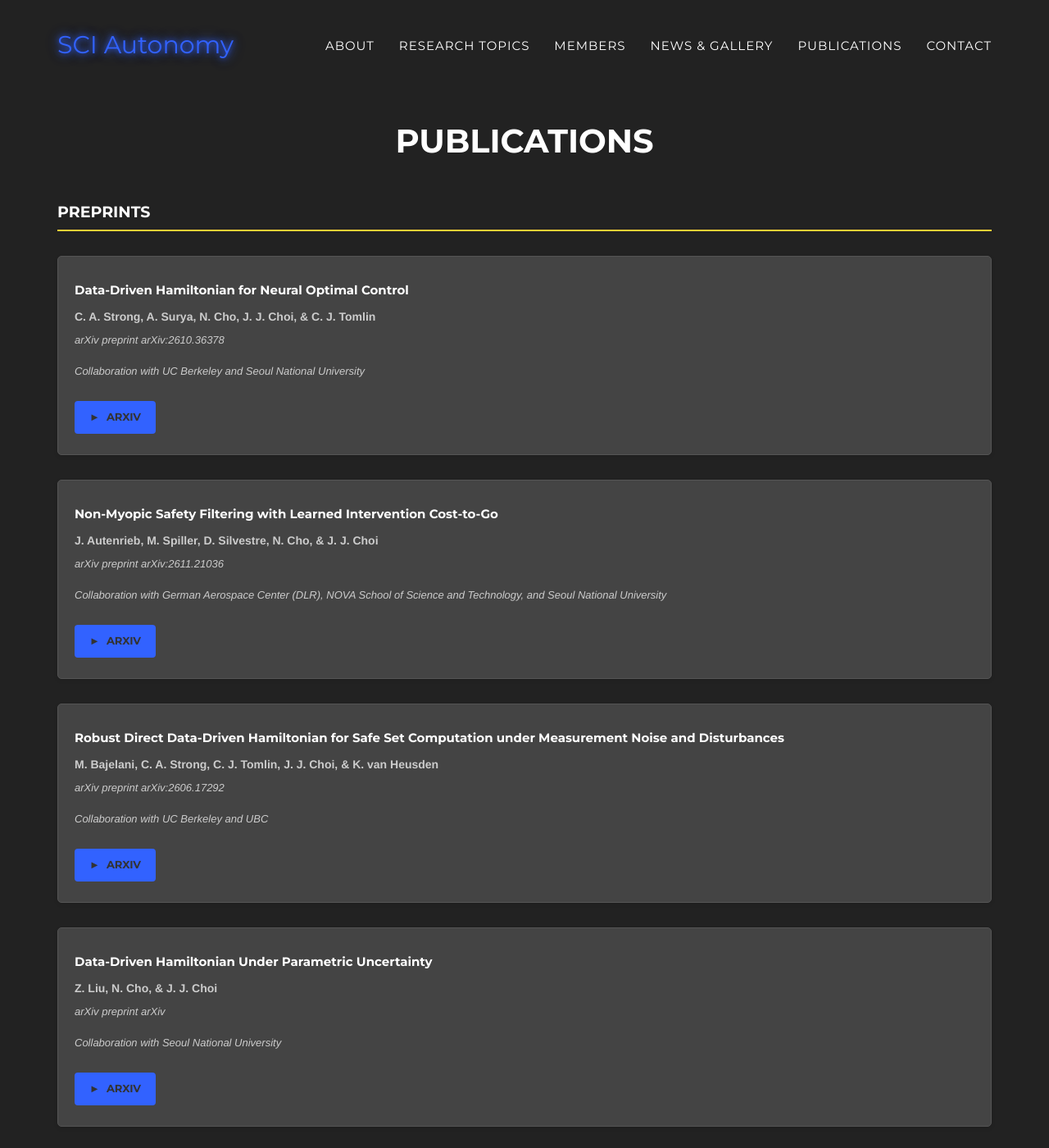
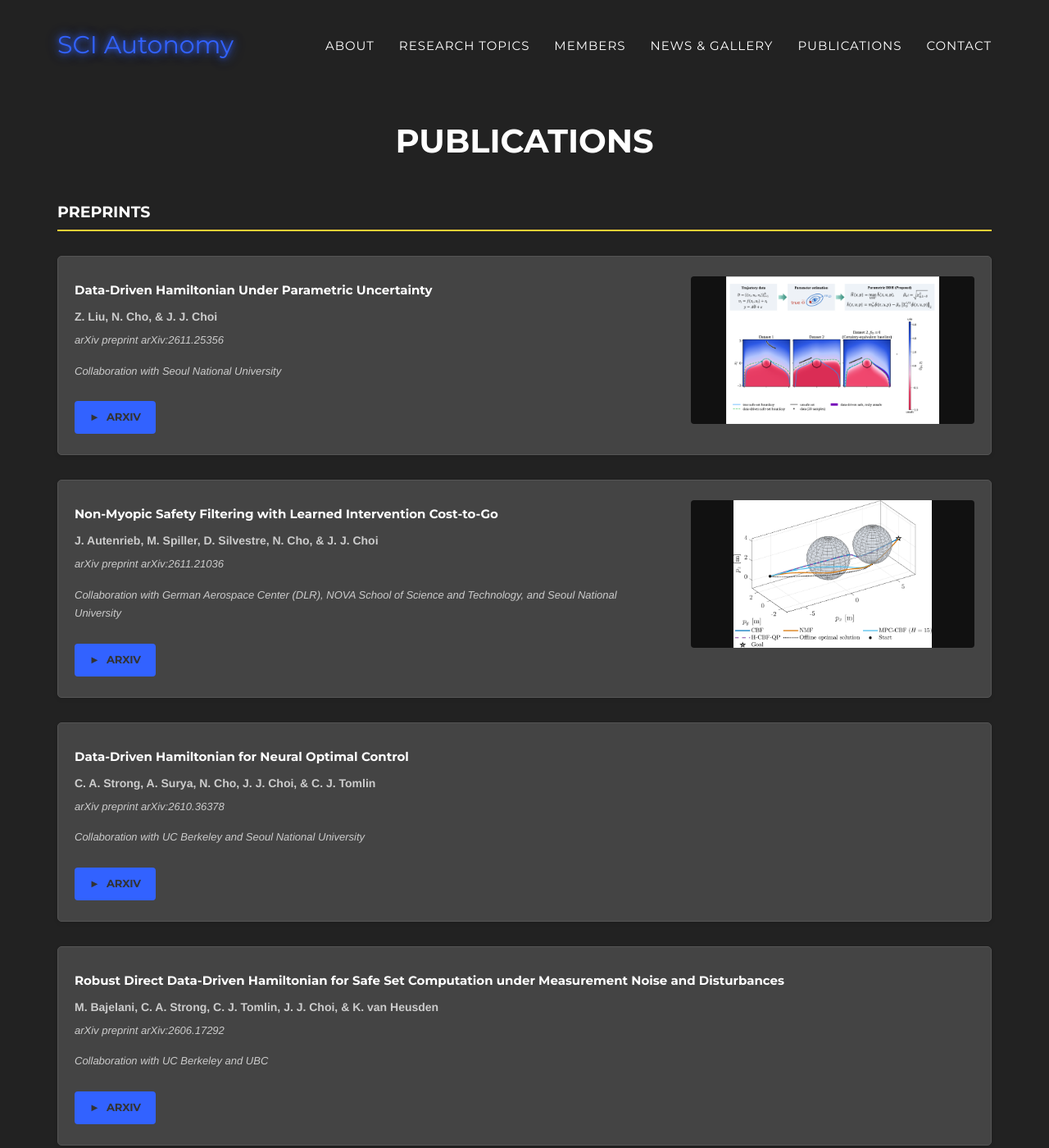
Before and after one commit to ChoiJangho/sci_autonomy_lab_website, a Jekyll site: the page built from publications/index.html, in a window 1280 px wide and 1400 px high. Shown: the whole window at 82% size. Built offline with Jekyll 4.4.1, drawn with Linux system fonts in a browser that asks for light colours; some web fonts are replaced.

Commit message:
add image thumbnails to publications.

```diff
--- a/_includes/publications.html
+++ b/_includes/publications.html
@@ -14,21 +14,37 @@
                 <h4 class="publication-year">{{ category }}</h4>
 
                 {% for publication in publications %}
+                {% assign media_value = publication.media | default: "" %}
+                {% assign media_type = "" %}
                 {% assign youtube_id = "" %}
-                {% if publication.video_link and publication.video_link != "" and publication.video_link != "#" %}
-                    {% if publication.video_link contains "youtu.be/" %}
-                        {% assign youtube_id = publication.video_link | split: "youtu.be/" | last | split: "?" | first | split: "/" | first %}
-                    {% elsif publication.video_link contains "youtube.com/watch" %}
-                        {% assign youtube_id = publication.video_link | split: "v=" | last | split: "&" | first %}
-                    {% elsif publication.video_link contains "youtube.com/embed/" %}
-                        {% assign youtube_id = publication.video_link | split: "embed/" | last | split: "?" | first | split: "/" | first %}
-                    {% elsif publication.video_link contains "youtube.com/shorts/" %}
-                        {% assign youtube_id = publication.video_link | split: "shorts/" | last | split: "?" | first | split: "/" | first %}
+                {% assign media_image = "" %}
+                {% if media_value != "" and media_value != "#" %}
+                    {% if media_value contains "://" or media_value contains "http://" or media_value contains "https://" %}
+                        {% assign media_type = "video" %}
+                        {% if media_value contains "youtu.be/" %}
+                            {% assign youtube_id = media_value | split: "youtu.be/" | last | split: "?" | first | split: "/" | first %}
+                        {% elsif media_value contains "youtube.com/watch" %}
+                            {% assign youtube_id = media_value | split: "v=" | last | split: "&" | first %}
+                        {% elsif media_value contains "youtube.com/embed/" %}
+                            {% assign youtube_id = media_value | split: "embed/" | last | split: "?" | first | split: "/" | first %}
+                        {% elsif media_value contains "youtube.com/shorts/" %}
+                            {% assign youtube_id = media_value | split: "shorts/" | last | split: "?" | first | split: "/" | first %}
+                        {% endif %}
+                    {% else %}
+                        {% assign media_ext = media_value | split: "." | last | downcase %}
+                        {% if media_ext == "png" or media_ext == "jpg" or media_ext == "jpeg" or media_ext == "webp" or media_ext == "gif" %}
+                            {% assign media_type = "image" %}
+                            {% assign media_image = media_value %}
+                        {% endif %}
                     {% endif %}
+                {% endif %}
+                {% assign has_media_thumb = false %}
+                {% if youtube_id != "" or media_type == "image" %}
+                    {% assign has_media_thumb = true %}
                 {% endif %}
                 <div class="publication-item">
                     <div class="row">
-                        <div class="{% if youtube_id != "" %}col-md-8{% else %}col-md-12{% endif %}">
+                        <div class="{% if has_media_thumb %}col-md-8{% else %}col-md-12{% endif %}">
                             <h5 class="publication-title">{{ publication.title }}</h5>
                             <p class="publication-authors"><strong>{{ publication.authors }}</strong></p>
                             <p class="publication-venue">{{ publication.venue }}</p>
@@ -42,8 +58,8 @@
                                 {% if publication.arxiv_link and publication.arxiv_link != "#" %}
                                 <a href="{{ publication.arxiv_link }}" class="btn btn-primary btn-sm" target="_blank">arxiv</a>
                                 {% endif %}
-                                {% if publication.video_link and publication.video_link != "" %}
-                                <a href="{{ publication.video_link }}" class="btn btn-primary btn-sm" target="_blank">video</a>
+                                {% if media_type == "video" %}
+                                <a href="{{ media_value }}" class="btn btn-primary btn-sm" target="_blank">video</a>
                                 {% endif %}
                                 {% if publication.code_link and publication.code_link != "" %}
                                 <a href="{{ publication.code_link }}" class="btn btn-primary btn-sm" target="_blank">code</a>
@@ -55,10 +71,16 @@
                         </div>
                         {% if youtube_id != "" %}
                         <div class="col-md-4">
-                            <a class="publication-video-thumb" href="{{ publication.video_link }}" target="_blank" rel="noopener" aria-label="Watch video for {{ publication.title }}">
+                            <a class="publication-media-thumb publication-video-thumb" href="{{ media_value }}" target="_blank" rel="noopener" aria-label="Watch video for {{ publication.title }}">
                                 <img src="https://img.youtube.com/vi/{{ youtube_id }}/hqdefault.jpg" alt="Video thumbnail for {{ publication.title }}">
                                 <span class="publication-video-play" aria-hidden="true"></span>
                             </a>
+                        </div>
+                        {% elsif media_type == "image" %}
+                        <div class="col-md-4">
+                            <div class="publication-media-thumb publication-image-thumb">
+                                <img src="{{ site.baseurl }}/img/publications/{{ media_image }}" alt="{{ publication.title }}">
+                            </div>
                         </div>
                         {% endif %}
                     </div>
--- a/js/header-slideshow.js
+++ b/js/header-slideshow.js
@@ -3,10 +3,12 @@
     var slideshow = document.querySelector('.header-slideshow');
     if (!slideshow) return;
 
+    var mode = slideshow.getAttribute('data-header-mode') || 'slideshow';
     var slides = Array.prototype.slice.call(slideshow.querySelectorAll('.header-slide'));
     if (!slides.length) return;
 
-    if (slides.length === 1) {
+    // Single image / single video: no slideshow cycling
+    if (mode === 'image' || mode === 'video' || slides.length === 1) {
         var onlyVideo = slideshow.querySelector('.header-slide[data-slide-type="video"] video');
         if (onlyVideo) {
             onlyVideo.muted = true;
```
Also changed, not shown: _data/publications.yml (+41 -38 lines), _includes/css/agency.css (+13 -0 lines), img/publications/26_nonmyopic.png (added), img/publications/26_parametric_ddh.png (added).
